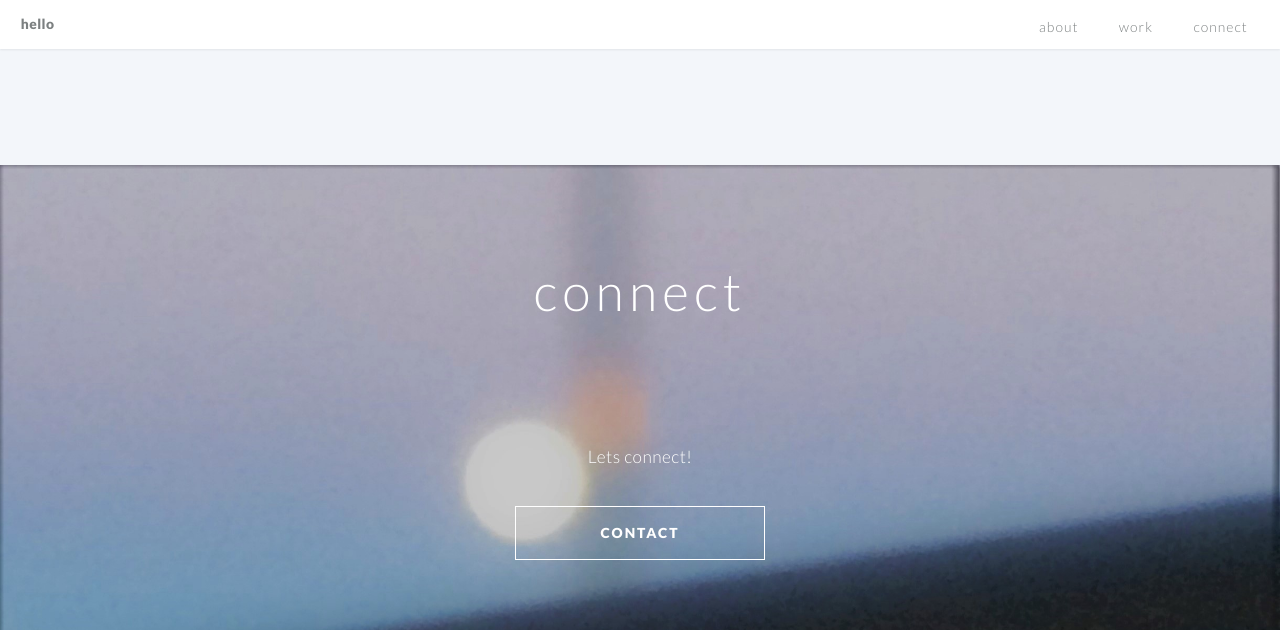
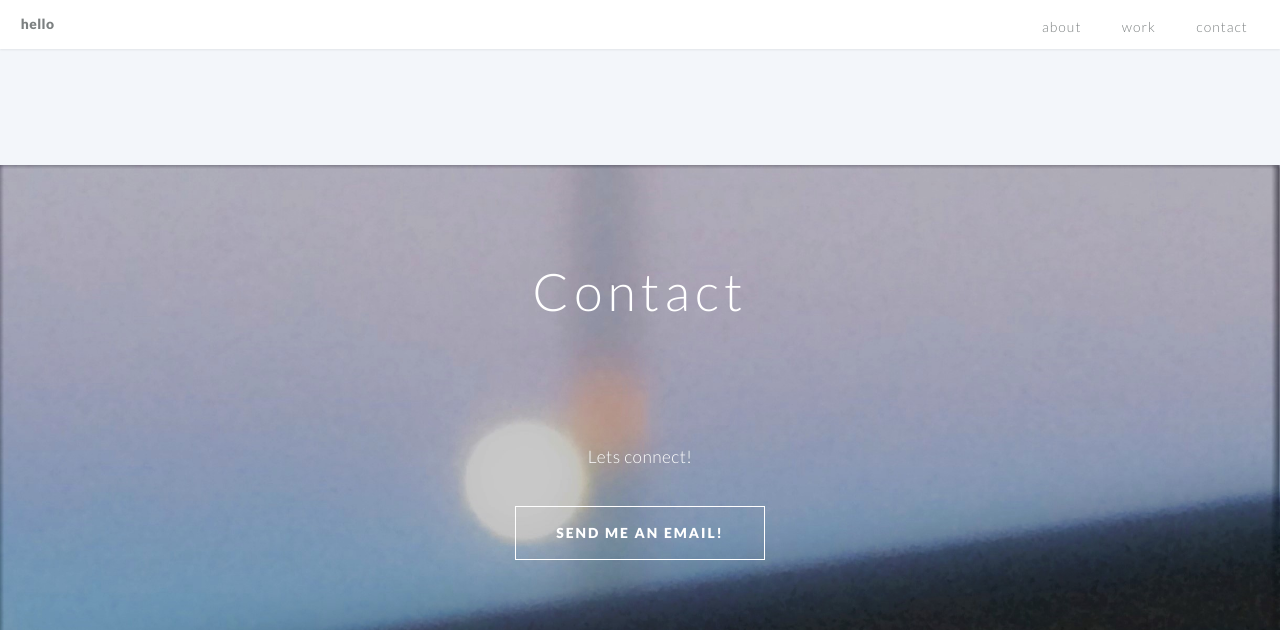
Before and after one commit to rishabkharidhi/rishabkharidhi.github.io, a Jekyll site: the page built from index.md, in a window 1280 px wide and 900 px high, scrolled down 5370 px. Shown: the top 630 px of the window. Built offline with Jekyll 4.4.1, drawn with Linux system fonts in a browser that asks for light colours.

Commit message:
Update index.md

```diff
--- a/index.md
+++ b/index.md
@@ -22,7 +25,7 @@ linkedin: rishab-kharidhi # the part after ("https://www.linkedin.com/in/...")
 # google_analytics: <-- your google analytics Tracking ID
 
 # By declaring these variables, you can include a button that links to an external website or to media.
-about_button: https://www.rishabkharidhi.com/download/Rishab_Kharidhi_Resume.pdf # the link
+about_button: https://www.rishabkharidhi.com/Rishab_Kharidhi_Resume.pdf # the link
 about_button_label: Download CV # the label on the button
 
 # optional portfolio section ------------------------------------------
@@ -35,10 +38,10 @@ portfolio_description: you can include a portfolio showcasing your work and orga
 # optional CTA section --------------------------------------------------
 
 # By declaring these variables, you can include a CTA section.
-cta: connect # the heading for your CTA section
+cta: Contact # the heading for your CTA section
 cta_description: Lets connect! # a description to be desplayed below the heading and above the content
 cta_button: mailto:rishab.kharidhi@colorado.edu # a link to an external website or to media
-cta_button_label: contact # the label on the button
+cta_button_label: send me an email! # the label on the button
 
 ---
 [//]: # (write a bit about yourself here)
```
Also changed, not shown: other parts of index.md (+4 -1 lines).
